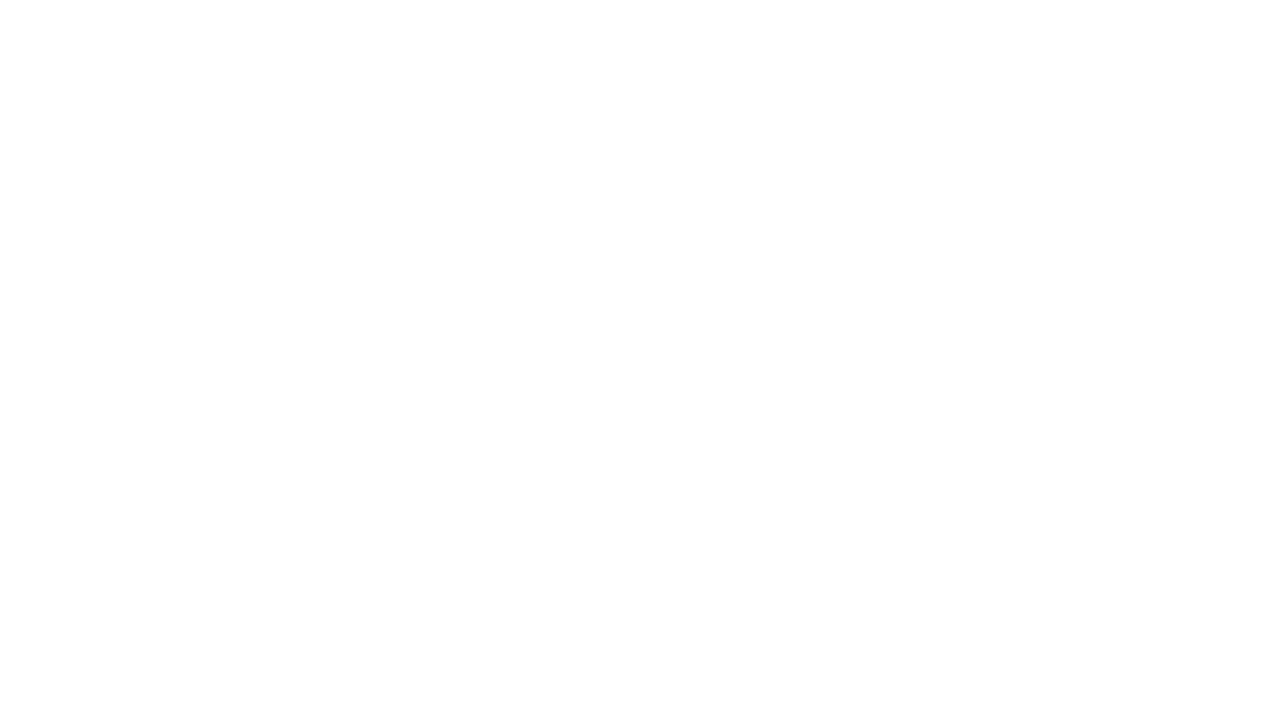
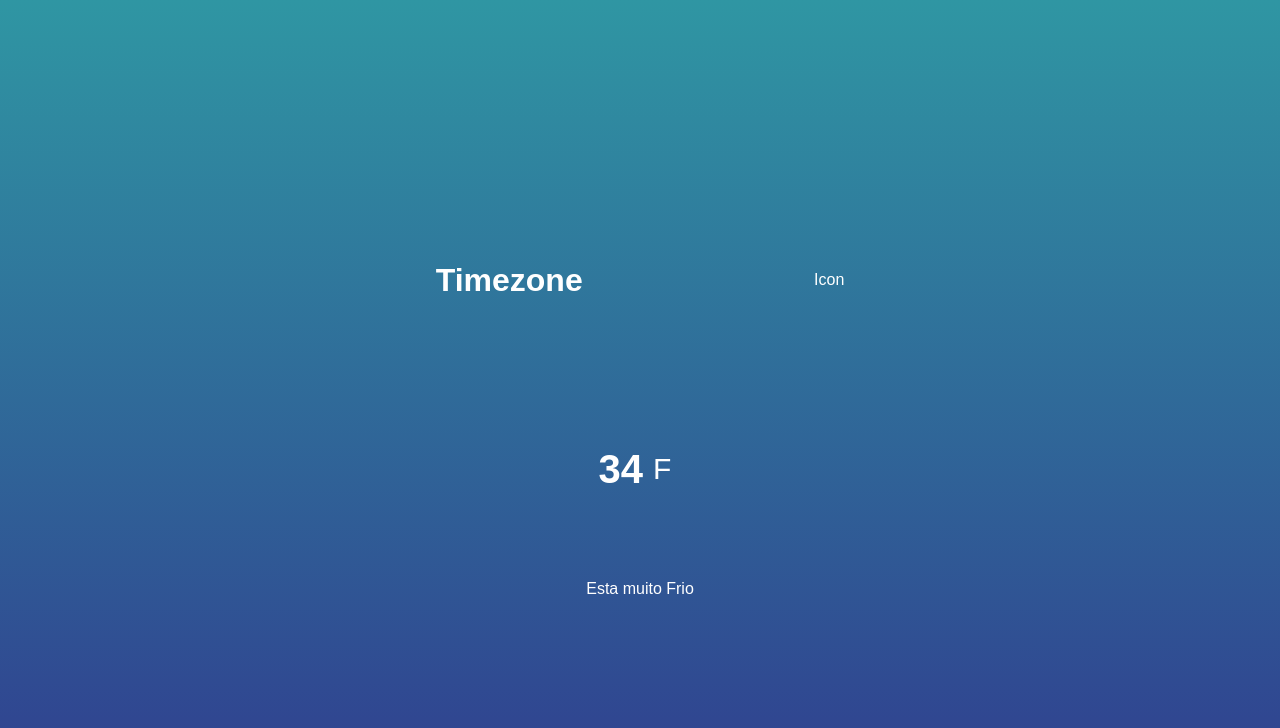
Before and after one commit to fdaniel13/Weather-App, a plain HTML site: page index.html in a window 1280 px wide. Drawn offline with Linux system fonts and the light colour scheme.

Commit message:
style inicial feito

```diff
--- a/index.html
+++ b/index.html
@@ -9,7 +9,23 @@
 </head>
 <body>
 
+    <div class="location">
 
+        <h1 class="location-timezone">Timezone</h1>
+        <p>Icon</p>
+
+    </div>
+    <div class="temperature">
+        <div class="degree-section">
+            <h2 class="temperature-degree">34</h2>
+            <span>F</span>
+        </div>
+
+        <div class="temperature-description">
+            Esta muito Frio
+        </div>
+
+    </div>
 
 
     <script src="app.js"></script>
--- a/style.css
+++ b/style.css
@@ -0,0 +1,48 @@
+*{
+    margin: 0;
+    border: 0;
+    box-sizing: border-box;
+    padding: 0;
+}
+
+
+
+body{
+    height: 100vh;
+    display: flex;
+    justify-content: center;
+    flex-direction: column;
+    align-items: center;
+    background: linear-gradient(rgb(47,150,163),rgb(48,62,143));
+    font-family: sans-serif;
+    color: white;
+}
+
+
+.location,.temperature{
+    height: 30vh;
+    width: 50%;
+    display: flex;
+    justify-content: space-around;
+    align-items: center;
+
+}
+
+.temperature{
+    flex-direction: column;
+
+}
+.degree-section{
+    display: flex;
+    align-items: center;
+
+}
+.degree-section span{
+    margin: 10px;
+    font-size: 30px;
+
+}
+
+.degree-section h2{
+    font-size: 40px;
+}
```
